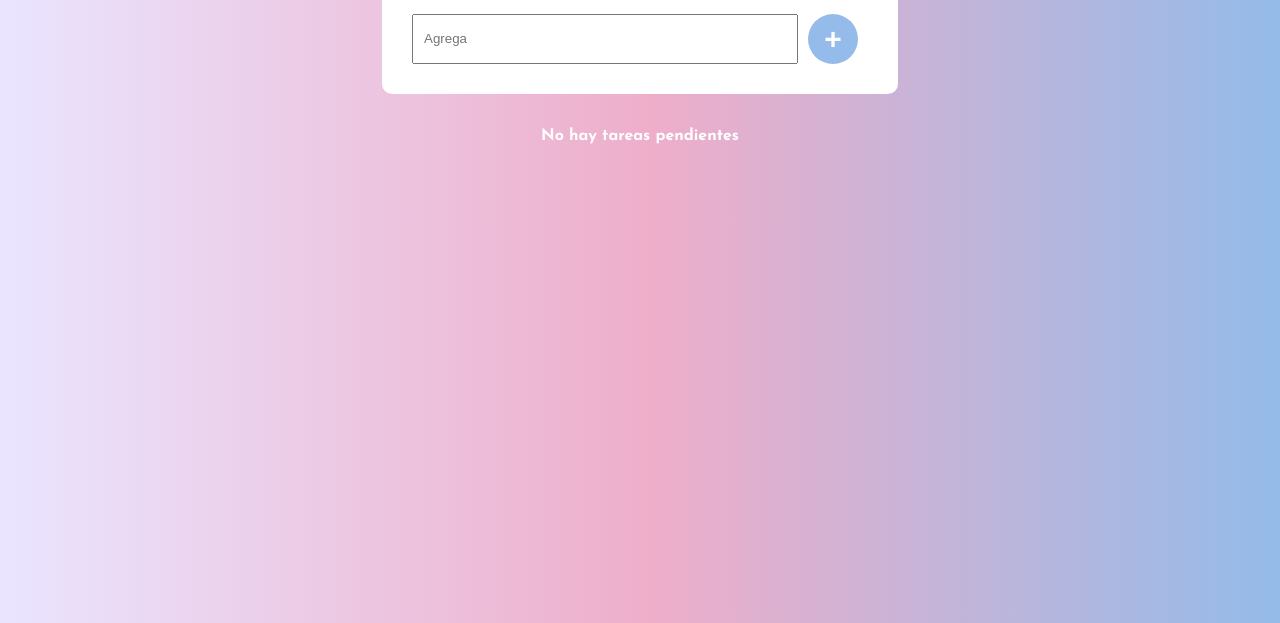
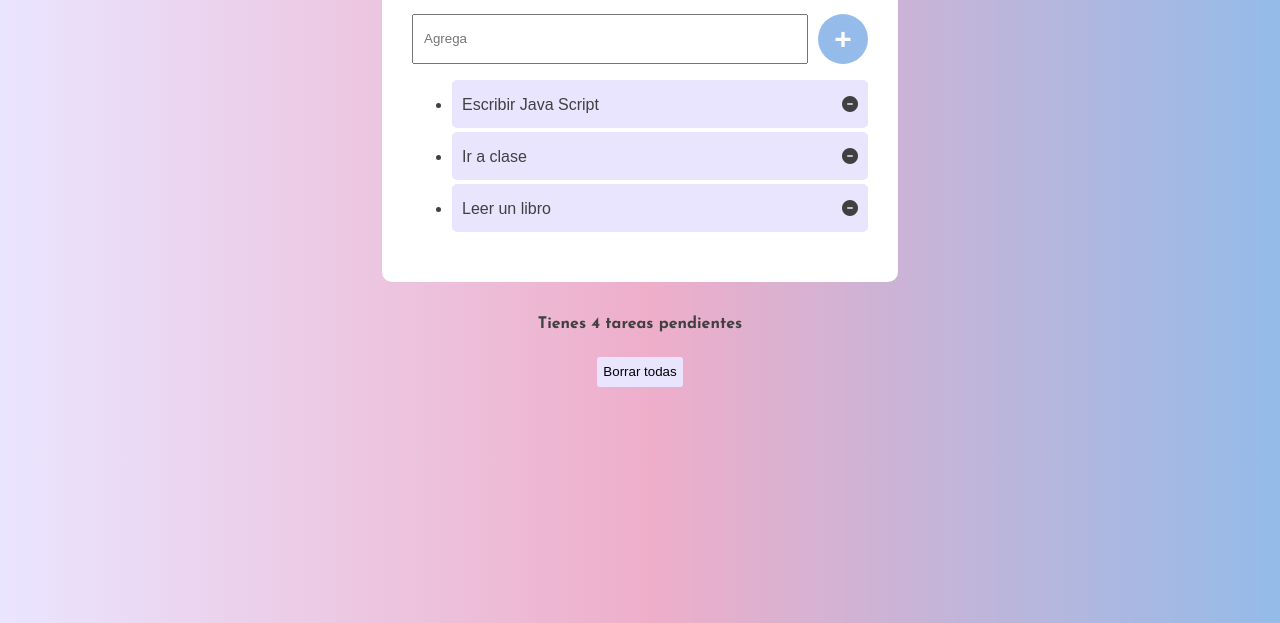
Before and after one commit to elvigfer/todolist, a plain HTML site: page index.html in a window 1280 px wide. Shown: the part 177-800 px from the top of the page. Drawn offline with Linux system fonts and the light colour scheme.

Commit message:
cambios css

```diff
--- a/index.html
+++ b/index.html
@@ -6,6 +6,7 @@
     <meta name="viewport" content="width=device-width, initial-scale=1.0">
     <title>Lista de tareas</title>
     <link rel="stylesheet" href="./styles.css">
+    <script src="https://kit.fontawesome.com/1f90df3c86.js" crossorigin="anonymous"></script>
 </head>
 
 <body>
@@ -19,16 +20,17 @@
                 <button class="boton">+</button>
             </form>
         </div>
-    </div>
-
-    <div class="conteiner2">
-        <ul>
-
+        <ul class="list">
+            <li>Escribir Java Script <span><i class="fa-solid fa-circle-minus"></i></span></li>
+            <li>Ir a clase <span><i class="fa-solid fa-circle-minus"></i></span></li>
+            <li>Leer un libro <span><i class="fa-solid fa-circle-minus"></i></span></li>
         </ul>
     </div>
 
-    <div class="nopendientes">
-        <p>No hay tareas pendientes</p>
+
+    <div class="pendientes">
+        <p>Tienes 4 tareas pendientes</p>
+        <button>Borrar todas</button>
     </div>
 
     <script src="./main.js"></script>
--- a/styles.css
+++ b/styles.css
@@ -6,14 +6,13 @@ body {
     font-family: Arial, Helvetica, sans-serif;
     line-height: 1.5;
     background: rgb(234,229,255);
-background: linear-gradient(90deg, rgba(234,229,255,1) 0%, rgba(238,174,202,1) 51%, rgba(148,187,233,1) 100%);
+background: linear-gradient(90deg, #eae5ff 0%, rgba(238,174,202,1) 51%, rgba(148,187,233,1) 100%);
   }
 
   h1 {
     text-align: center;
-    color: black;
     font-family: 'Josefin Sans';
-    color: gray;
+    color: #404040;
   }
 
   .container {
@@ -25,11 +24,37 @@ background: linear-gradient(90deg, rgba(234,229,255,1) 0%, rgba(238,174,202,1) 5
     background-color: white;
     padding: 30px;
     border-radius: 10px;
+
+  }
+  .list{
+    max-height: 15em;
+    overflow: auto;
+  }
+  .list li{
+    height: 35px;
+    padding-top: 13px;
+    padding-left: 10px;
+    background-color: #eae5ff;
+    margin-bottom: 4px;
+    border-radius: 5px;
+    position: relative;
+    color: #404040;
   }
 
+  .list span{
+    position: absolute;
+    right: 0px;
+    padding-right: 10px;
+    cursor: pointer;
+  }
+
+  .list span:hover{
+    color: red;
+  }
   .search {
     margin-left: auto;
     margin-right: auto;
+    margin-bottom: 15px;
     width: 100%;
   }
 
@@ -43,7 +68,37 @@ background: linear-gradient(90deg, rgba(234,229,255,1) 0%, rgba(238,174,202,1) 5
     width: 400px;
   }
 
-  .container2 {
+  .boton{
+    border-radius: 50%;
+    border: none;
+    min-width: 50px;
+    height: 50px;
+    margin-left: 10px;
+    font-weight: bold;
+    font-size: 30px;
+    color: white;
+    background-color: rgba(148,187,233,1);
+    cursor: pointer;
+  }
+  .pendientes{
+    color: #404040;
+    width: 40%;
+    margin-left: auto;
+    margin-right: auto;
+    text-align: center;
+    font-family: 'Josefin sans';
+  }
+
+  .pendientes button{
+    border: none;
+    background-color: #eae5ff;
+    height: 30px;
+    border-radius: 3px;
+    margin-top: 5px;
+    cursor: pointer;
+  }
+
+  /* .container2 {
     background-color: white;
     width: 100%;
     color: darkslategray;
@@ -66,24 +121,4 @@ background: linear-gradient(90deg, rgba(234,229,255,1) 0%, rgba(238,174,202,1) 5
     margin: 0;
     padding: 15px;
     width: 100%;
-  }
-  .boton{
-    border-radius: 50%;
-    border: none;
-    min-width: 50px;
-    height: 50px;
-    margin: 0 10px;
-    font-weight: bold;
-    font-size: 30px;
-    color: white;
-    background-color: rgba(148,187,233,1);
-    cursor: pointer;
-  }
-  .nopendientes{
-    color: white;
-    width: 40%;
-    margin-left: auto;
-    margin-right: auto;
-    text-align: center;
-    font-family: 'Josefin sans';
-  }
+  } */
```
